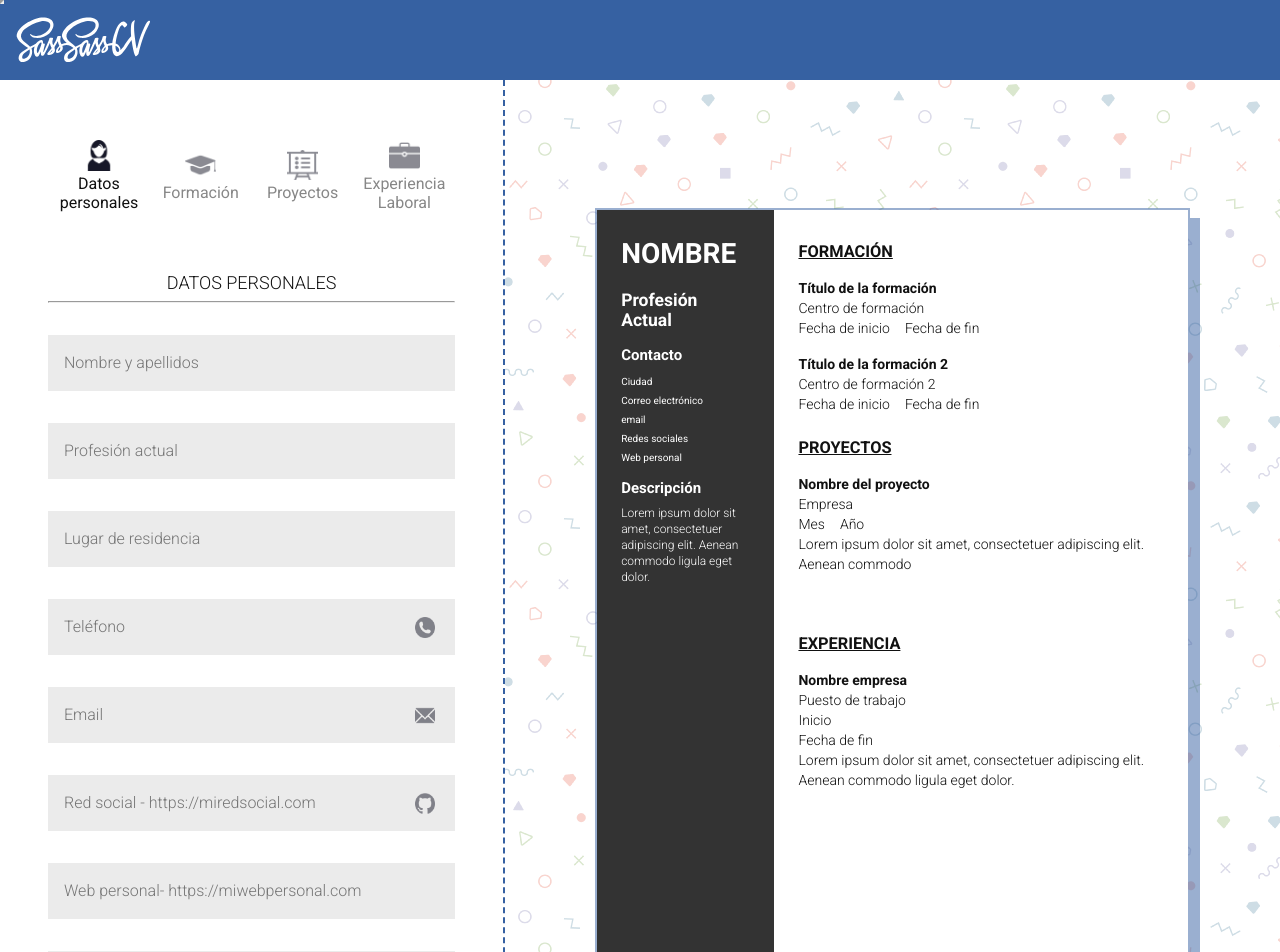
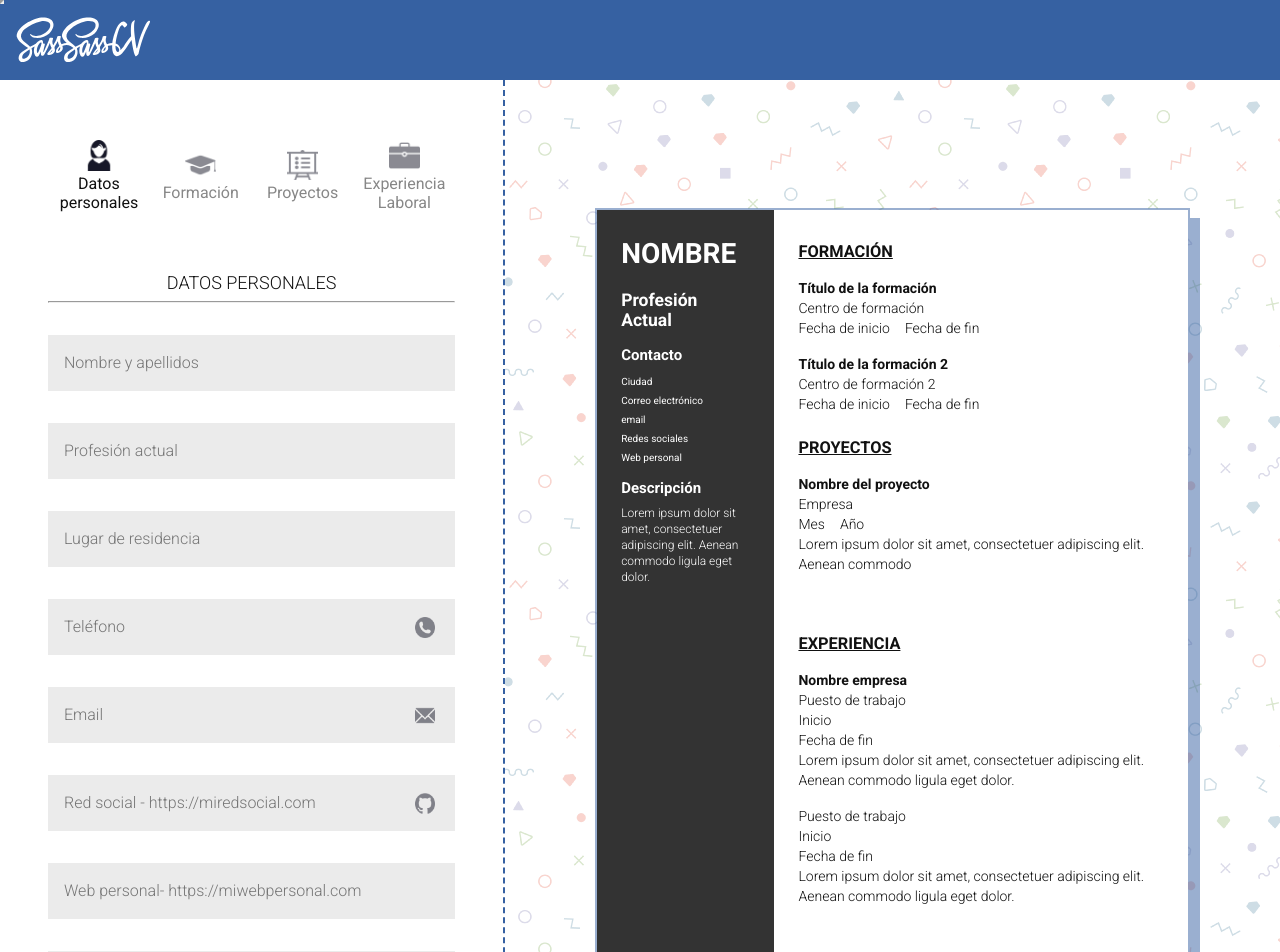
Before and after one commit to Adalab/project-clarke-s4-sass-sass-baby, a React (Create React App) app: page / in a window 1280 px wide. Shown: the top 952 px of the page. Built offline with nearby package versions, Linux system fonts and the light colour scheme.

Commit message:
Addbutton delete in Experience component

```diff
--- a/src/App.js
+++ b/src/App.js
@@ -32,9 +32,13 @@ class App extends Component {
         finishDateEducation2: 'Fecha de fin',
         companyName: 'Nombre empresa',
         titleExperiencie: 'Puesto de trabajo',
+        titleExperiencie2: 'Puesto de trabajo',
         startDateExperience: 'Inicio',
+        startDateExperience2: 'Inicio',
         finishDateExperience: 'Fecha de fin',
+        finishDateExperience2: 'Fecha de fin',
         descriptionExperience: 'Lorem ipsum dolor sit amet, consectetuer adipiscing elit. Aenean commodo ligula eget dolor.',
+        descriptionExperience2: 'Lorem ipsum dolor sit amet, consectetuer adipiscing elit. Aenean commodo ligula eget dolor.',
         nameProject: 'Nombre del proyecto',
         companyProject: 'Empresa',
         descriptionProject: 'Lorem ipsum dolor sit amet, consectetuer adipiscing elit. Aenean commodo',
--- a/src/components/Education.js
+++ b/src/components/Education.js
@@ -14,7 +14,7 @@ class Education extends Component {
       <Fieldset title="Formación">
         <Colapsable box= "firstEducationBox" link="Añadir formación 1" ref="firstEducationBox">
           <div className="drop-down">
-            <Input onChange={handleChange} className="input-form title-education main-value" type="text" name="titleEducation" placeholder="Título" value={this.props.data.titleEducation} deleteState={this.props.deleteState} required />
+            <Input onChange={handleChange} className="input-form title-education main-value" type="text" name="titleEducation" placeholder="Título" value={this.props.data.titleEducation} deleteState={this.props.deleteState} required={true} />
             <Input onChange={handleChange} className="input-form center-education" type="text" name="trainingCenterEducation" placeholder="Centro de formación" value={this.props.data.trainingCenterEducation} deleteState={this.props.deleteState} required={true}/>
             <Input onChange={handleChange} className="input-form date-start-education" type="date" name="startDateEducation" placeholder="Fecha inicio" value={this.props.data.startDateEducation} deleteState={this.props.deleteState} required={true} />
             <Input onChange={handleChange} className="input-form date-end-education" type="date" name="finishDateEducation" placeholder="Fecha fin" value={this.props.data.finishDateEducation} deleteState={this.props.deleteState} required={true} />
--- a/src/components/Experience.js
+++ b/src/components/Experience.js
@@ -1,6 +1,7 @@
 import React, { Component } from 'react';
 import Fieldset from './Fieldset';
 import Colapsable from './Colapsable';
+import Input from './Input';
 
 class Experience extends Component {
 
@@ -13,20 +14,21 @@ class Experience extends Component {
       <Fieldset title= "Experiencia">
       <Colapsable box="firstExperienceBox" link="Añadir experiencia 1">
       <div className="drop-down">
-          <input onChange={handleChange} className="input-form title-education main-value" type="text" name="companyName" placeholder="Empresa" required />
-          <input onChange={handleChange} className="input-form center-education" type="text" name="titleExperiencie" placeholder="Puesto de trabajo" required />
-          <input onChange={handleChange} className="input-form date-start-education" type="date" name="startDateExperience" placeholder="Fecha inicio" required />
-          <input onChange={handleChange} className="input-form date-end-education" type="date" name="finishDateExperience" placeholder="Fecha fin" required />
+      <Input onChange={handleChange} className="input-form title-education main-value" type="text" name="companyName" placeholder="Empresa" value={this.props.data.companyName} deleteState={this.props.deleteState} required={true}/>
+      <Input onChange={handleChange} className="input-form center-education" type="text" name="titleExperiencie" placeholder="Puesto de trabajo" value={this.props.data.titleExperiencie} deleteState={this.props.deleteState} required={true}/>
+      <Input onChange={handleChange} className="input-form date-start-education" type="date" name="startDateExperience" placeholder="Fecha inicio" value={this.props.data.startDateExperience} deleteState={this.props.deleteState} required={true}/>
+      <Input onChange={handleChange} className="input-form date-end-education" type="date" name="finishDateExperience" placeholder="Fecha fin" value={this.props.data.finishDateExperience} deleteState={this.props.deleteState} required={true}/>
+      <textarea onChange={handleChange} className="input-form description-experience" name="descriptionExperience" rows={8} cols={80} defaultValue={"                      "} value={this.props.data.descriptionExperience} deleteState={this.props.deleteState} required={true}/>
       </div>
       </Colapsable>
 
       <Colapsable box="secondExperienceBox" link="Añadir experiencia 2">
       <div className="drop-down">
-          <input onChange={handleChange} className="input-form main-value name-company" id="company" type="text" name="companyName2" placeholder="Empresa" required />
-          <input onChange={handleChange} className="input-form name-position" id="position" type="text" name="titleExperiencie2" placeholder="Puesto de trabajo" required />
-          <input onChange={handleChange} className="input-form date-start-experience" id="init-data-experience" type="date" name="startDateExperience2" required />
-          <input onChange={handleChange} className="input-form date-end-experience" id="finish-data-experience" type="date" name="finishDateExperience2" required />
-          <textarea onChange={handleChange} className="input-form description-experience" name="descriptionExperience" rows={8} cols={80} defaultValue={"                      "} />
+      <Input onChange={handleChange} className="input-form main-value name-company" id="company" type="text" name="companyName2" placeholder="Empresa" value={this.props.data.companyName2} deleteState={this.props.deleteState} required={true}/>
+      <Input onChange={handleChange} className="input-form name-position" id="position" type="text" name="titleExperiencie2" placeholder="Puesto de trabajo" value={this.props.data.titleExperiencie2} deleteState={this.props.deleteState} required={true}/>
+      <Input onChange={handleChange} className="input-form date-start-experience" id="init-data-experience" type="date" name="startDateExperience2" value={this.props.data.startDateExperience2} deleteState={this.props.deleteState} required={true}/>
+      <Input onChange={handleChange} className="input-form date-end-experience" id="finish-data-experience" type="date" name="finishDateExperience2" value={this.props.data.finishDateExperience2} deleteState={this.props.deleteState} required={true}/>
+      <textarea onChange={handleChange} className="input-form description-experience" name="descriptionExperience2" rows={8} cols={80} defaultValue={"                      "} value={this.props.data.descriptionExperience2} deleteState={this.props.deleteState} required={true}/>
       </div>
       </Colapsable>
       </Fieldset>
```
Lines whose indentation alone changed are shown as unchanged.
